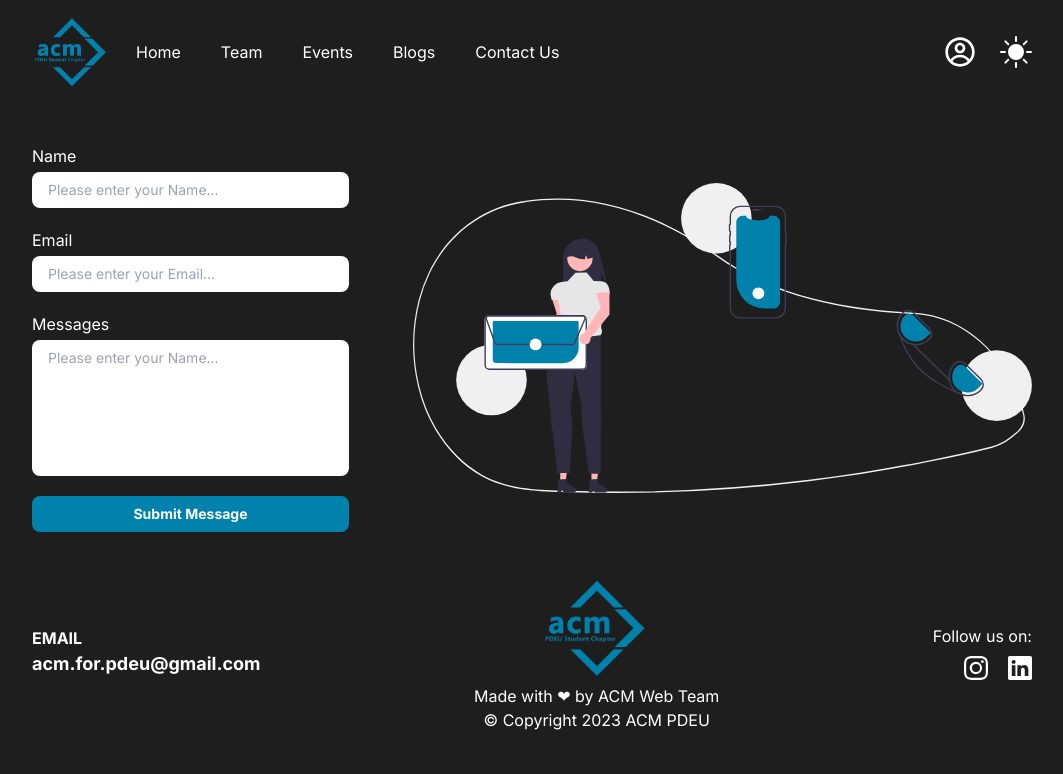
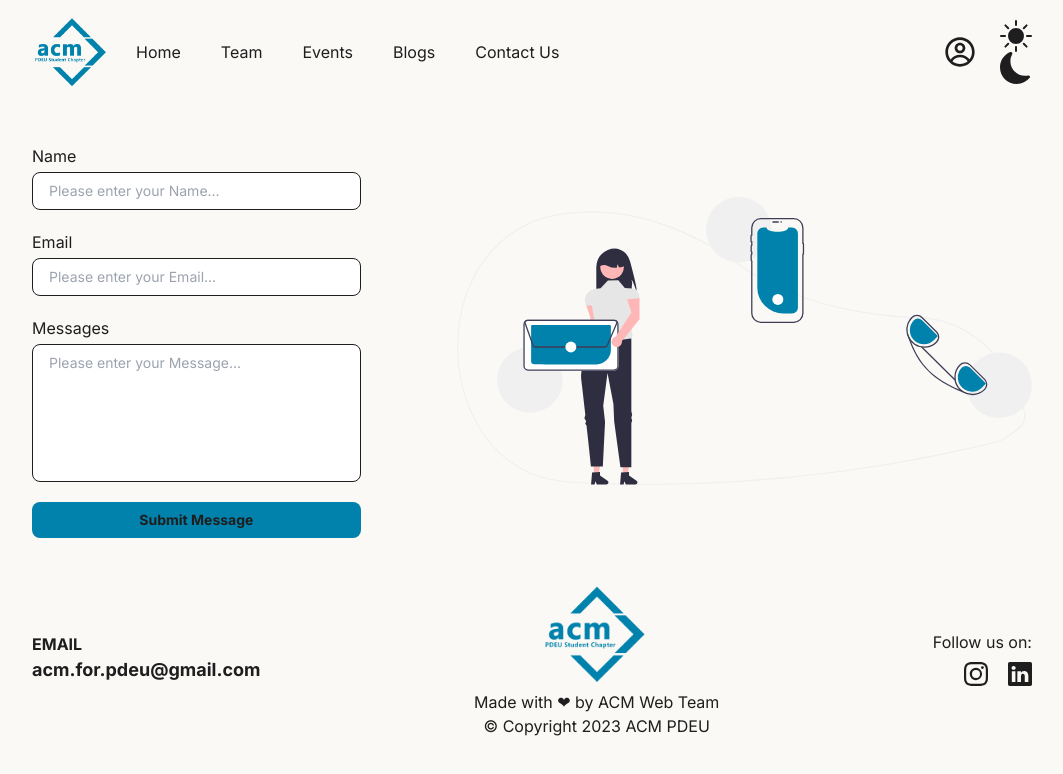
Before and after one commit to Devrajsinh-Jhala/acm-web, a Next.js app: page /contact in a window 1280 px wide. Shown: the top 774 px of the page, without its empty margins (108-1171 px from the left). Built offline with nearby package versions, Linux system fonts and the light colour scheme.

Commit message:
Add Dark Mode toggle

```diff
--- a/package.json
+++ b/package.json
@@ -17,6 +17,7 @@
     "formik": "^2.2.9",
     "framer-motion": "^10.10.0",
     "next": "13.2.4",
+    "next-themes": "^0.2.1",
     "react": "18.2.0",
     "react-dom": "18.2.0",
     "react-icons": "^4.8.0",
--- a/src/app/blogs/page.tsx
+++ b/src/app/blogs/page.tsx
@@ -3,6 +3,11 @@ import blogImage from "../../assets/blog-svgrepo-com.svg";
 import Image from "next/image";
 
 type Props = {};
+export const metadata = {
+  title: "Blogs | ACM PDEU Student Chapter",
+  description:
+    "This website is the official website for the PDEU ACM student chapter.",
+};
 
 const Blogs = (props: Props) => {
   return (
--- a/src/app/contact/page.tsx
+++ b/src/app/contact/page.tsx
@@ -25,8 +25,8 @@ const ContactUs = (props: Props) => {
     });
   return (
     <div className="my-10">
-      <section className="flex items-center justify-between gap-16">
-        <form onSubmit={handleSubmit} className="flex flex-col gap-y-5">
+      <section className="flex items-center justify-between gap-24">
+        <form onSubmit={handleSubmit} className="flex w-[40%] flex-col gap-y-5">
           <div className="flex flex-col gap-1 items-start justify-start">
             <label htmlFor="name">Name</label>
             <input
@@ -37,7 +37,7 @@ const ContactUs = (props: Props) => {
               value={values.name}
               onBlur={handleBlur}
               onChange={handleChange}
-              className="px-4 py-2 w-full placeholder:text-gray-400 rounded-lg text-sm text-gray-800 focus:outline-none "
+              className="px-4 py-2 w-full border dark:border-light border-dark placeholder:text-gray-400 dark:placeholder:text-light dark:text-light text-gray-800  rounded-lg text-sm focus:outline-none "
               placeholder="Please enter your Name..."
             />
             {errors.name && touched.name && (
@@ -54,7 +54,7 @@ const ContactUs = (props: Props) => {
               value={values.email}
               onBlur={handleBlur}
               onChange={handleChange}
-              className="px-4 py-2 placeholder:text-gray-400 w-full rounded-lg text-sm text-gray-800 focus:outline-none "
+              className="px-4 py-2 border dark:border-light border-dark placeholder:text-gray-400 dark:placeholder:text-light dark:text-light text-gray-800 w-full rounded-lg text-sm focus:outline-none "
               placeholder="Please enter your Email..."
             />
 
@@ -73,8 +73,8 @@ const ContactUs = (props: Props) => {
               value={values.message}
               onBlur={handleBlur}
               onChange={handleChange}
-              className="px-4 py-2 resize-none placeholder:text-gray-400 rounded-lg text-sm text-gray-800 focus:outline-none "
-              placeholder="Please enter your Name..."
+              className="px-4 py-2 border w-full dark:border-light border-dark resize-none placeholder:text-gray-400 dark:placeholder:text-gray-50 dark:text-light text-gray-800 rounded-lg text-sm focus:outline-none "
+              placeholder="Please enter your Message..."
             />
             {errors.message && touched.message && (
               <p className="text-red-500 text-sm mt-1">{errors?.message}</p>
@@ -99,8 +99,8 @@ const ContactUs = (props: Props) => {
             src={contact}
             alt="Contact"
             className="object-contain"
-            width={800}
-            height={800}
+            width={700}
+            height={700}
           />
         </div>
       </section>
--- a/src/app/events/page.tsx
+++ b/src/app/events/page.tsx
@@ -1,3 +1,4 @@
+"use client";
 import Image from "next/image";
 import React from "react";
 import eventsHeroImage from "../../assets/undraw_events_re_98ue.svg";
@@ -35,7 +36,7 @@ const Events = (props: Props) => {
       <section className="my-20 flex flex-col gap-20">
         <section className="flex flex-col items-center justify-center">
           <h1 className="text-[40px] mb-5 font-semibold leading-tight text-center">
-            Our Upcoming Events
+            Our <span className="text-secondary">Upcoming</span> Events
           </h1>
 
           <div className="grid grid-cols-2 gap-10">
@@ -49,7 +50,7 @@ const Events = (props: Props) => {
         </section>
         <section className="flex flex-col items-center justify-center">
           <h1 className="text-[40px] mb-5 font-semibold leading-tight text-center">
-            Our Past Events
+            Our <span className="text-secondary">Past</span> Events
           </h1>
 
           <div className="grid grid-cols-2 gap-10">
--- a/src/app/layout.tsx
+++ b/src/app/layout.tsx
@@ -2,6 +2,7 @@ import Footer from "@/components/Footer";
 import Navbar from "../components/Navbar";
 import "./globals.css";
 import { Inter } from "next/font/google";
+import Providers from "@/containers/Providers";
 
 export const metadata = {
   title: "ACM PDEU Student Chapter",
@@ -20,10 +21,12 @@ export default function RootLayout({
 }) {
   return (
     <html className={inter.className} lang="en">
-      <body className="max-w-[1000px] bg-dark text-white mx-auto w-screen overflow-x-hidden">
-        <Navbar />
-        {children}
-        <Footer />
+      <body className="max-w-[1000px] dark:bg-dark bg-light text-dark dark:text-white mx-auto w-screen overflow-x-hidden">
+        <Providers>
+          <Navbar />
+          {children}
+          <Footer />
+        </Providers>
       </body>
     </html>
   );
--- a/src/app/team/page.tsx
+++ b/src/app/team/page.tsx
@@ -57,7 +57,7 @@ const MovingImage = ({ name, img, link, designation }: MovingImageProps) => {
         alt={name}
         width={144}
         height={144}
-        className="w-36 h-36 border-4 border-white p-3 hidden absolute object-contain rounded-full"
+        className="w-36 h-36 border-4 border-dark dark:border-light p-3 hidden absolute object-contain rounded-full"
       />
     </Link>
   );
--- a/src/components/EventsComponent.tsx
+++ b/src/components/EventsComponent.tsx
@@ -7,7 +7,7 @@ type Props = {};
 
 const EventsComponent = (props: Props) => {
   return (
-    <section className="w-[400px] h-fit p-3 rounded-2xl border-4 border-white">
+    <section className="w-[400px] h-fit p-3 rounded-2xl border-4 border-dark dark:border-light">
       <Image src={image} alt="Event" className="w-auto h-auto object-contain" />
       <div className="mt-4 mb-2">
         <div className="flex text-secondary items-center justify-between">
--- a/src/components/Header.tsx
+++ b/src/components/Header.tsx
@@ -21,7 +21,7 @@ const Header = (props: Props) => {
             }}
           />
 
-          <p className="text-white">with us.</p>
+          <p className="text-dark dark:text-light">with us.</p>
         </div>
         <p className="mt-2 text-lg max-w-[600px]">
           Access top tech insights and knowledge through PDEU ACM&apos;s
--- a/src/components/Navbar.tsx
+++ b/src/components/Navbar.tsx
@@ -8,6 +8,7 @@ import ACM from "../assets/ACM.png";
 import Link from "next/link";
 import { CgProfile } from "react-icons/cg";
 import { BsFillSunFill } from "react-icons/bs";
+import ToggleMode from "./ToggleMode";
 
 type Props = {
   href: string;
@@ -17,7 +18,7 @@ const CustomLink = ({ href, title }: Props) => {
   return (
     <Link href={href} className="relative group">
       {title}
-      <span className="h-[1px] inline-block w-0 group-hover:w-full transition-[width] ease duration-300 bg-white absolute left-0 -bottom-0.5">
+      <span className="h-[1px] inline-block w-0 group-hover:w-full transition-[width] ease duration-300 bg-dark dark:bg-light absolute left-0 -bottom-0.5">
         &nbsp;
       </span>
     </Link>
@@ -66,7 +67,7 @@ const Navbar = () => {
           height={25}
           className="object-contain"
         /> */}
-        <BsFillSunFill className="object-contain h-8 w-8 cursor-pointer" />
+        <ToggleMode />
       </div>
     </nav>
   );
--- /dev/null
+++ b/src/components/ToggleMode.tsx
@@ -0,0 +1,44 @@
+"use client";
+
+import React, { useState, useEffect } from "react";
+import { useTheme } from "next-themes";
+import { BsFillSunFill, BsMoonFill, BsSunFill } from "react-icons/bs";
+
+type Props = {};
+
+const ToggleMode = (props: Props) => {
+  const [mounted, setMounted] = useState(false);
+  const { theme, setTheme } = useTheme();
+
+  // useEffect only runs on the client, so now we can safely show the UI
+  useEffect(() => {
+    setMounted(true);
+  }, []);
+
+  if (!mounted) {
+    return null;
+  }
+
+  return (
+    <div>
+      <BsSunFill
+        className={`${
+          theme === "light" ? "hidden" : "object-contain h-8 w-8 cursor-pointer"
+        }`}
+        onClick={() => {
+          setTheme("light");
+        }}
+      />
+      <BsMoonFill
+        className={`${
+          theme === "dark" ? "hidden" : "object-contain h-8 w-8 cursor-pointer"
+        }`}
+        onClick={() => {
+          setTheme("dark");
+        }}
+      />
+    </div>
+  );
+};
+
+export default ToggleMode;
--- /dev/null
+++ b/src/containers/Providers.tsx
@@ -0,0 +1,9 @@
+"use client";
+import { ThemeProvider } from "next-themes";
+import React from "react";
+
+const Providers = ({ children }: { children: React.ReactNode }) => {
+  return <ThemeProvider attribute="class">{children}</ThemeProvider>;
+};
+
+export default Providers;
--- a/tailwind.config.js
+++ b/tailwind.config.js
@@ -6,8 +6,10 @@ module.exports = {
       colors: {
         dark: "#1E1E1E",
         secondary: "#0182AC",
+        light: "#FAF9F6",
       },
     },
   },
+  darkMode: "class",
   plugins: [],
 };
```
Also changed, not shown: 2 other files (tests, documents, lock files or other folders).
